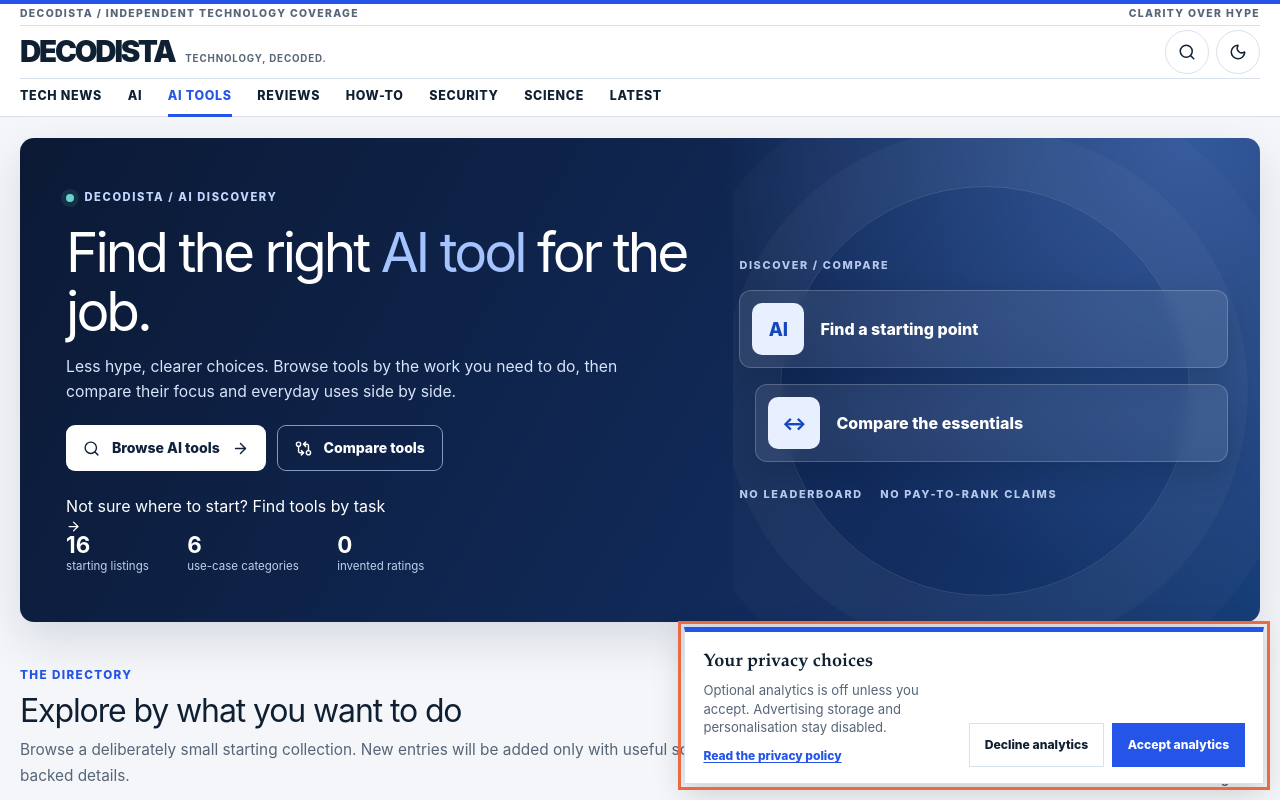
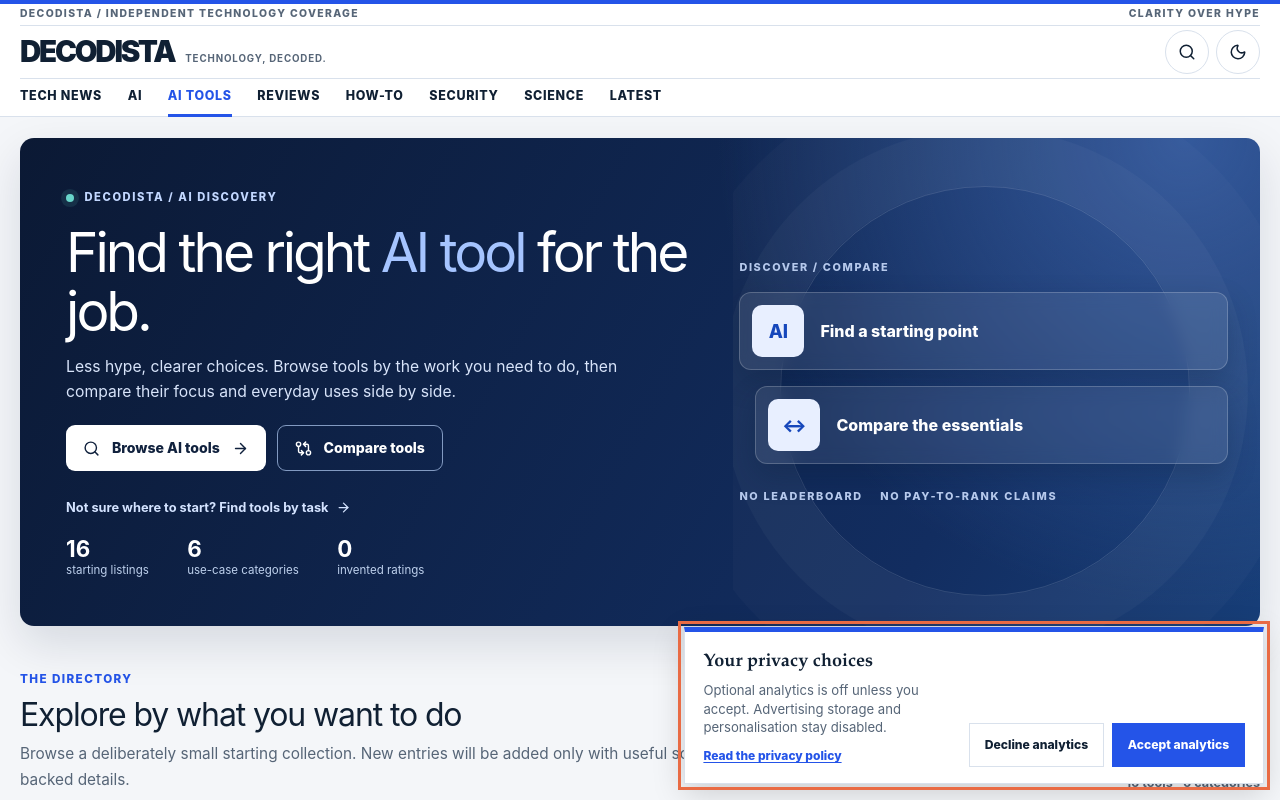
Before and after one commit to syleriofficial/Decodista, a Next.js app: page /ai-tools in a window 1280 px wide. Shown: the top 800 px of the page. Built offline with nearby package versions, Linux system fonts and the light colour scheme; no server answers.

Commit message:
style(ai-tools): preserve task finder navigation styles

```diff
--- a/app/ai-tools/ai-tools.css
+++ b/app/ai-tools/ai-tools.css
@@ -778,6 +778,17 @@
   min-height: 46px;
   border-radius: 9px;
 }
+.ai-tools-page .ai-tools-task-shortcut {
+  display: inline-flex;
+  gap: .45rem;
+  align-items: center;
+  margin: -.3rem 0 1.25rem;
+  font-size: .8rem;
+  font-weight: 750;
+  color: #d4e3ff;
+  text-underline-offset: 3px;
+}
+.ai-tools-page .ai-tools-task-shortcut:hover { color: #fff; text-decoration: underline; }
 .ai-tools-page .ai-tools-hero-art {
   gap: 1rem;
   padding: 1.6rem 2rem 1.6rem .4rem;
```
